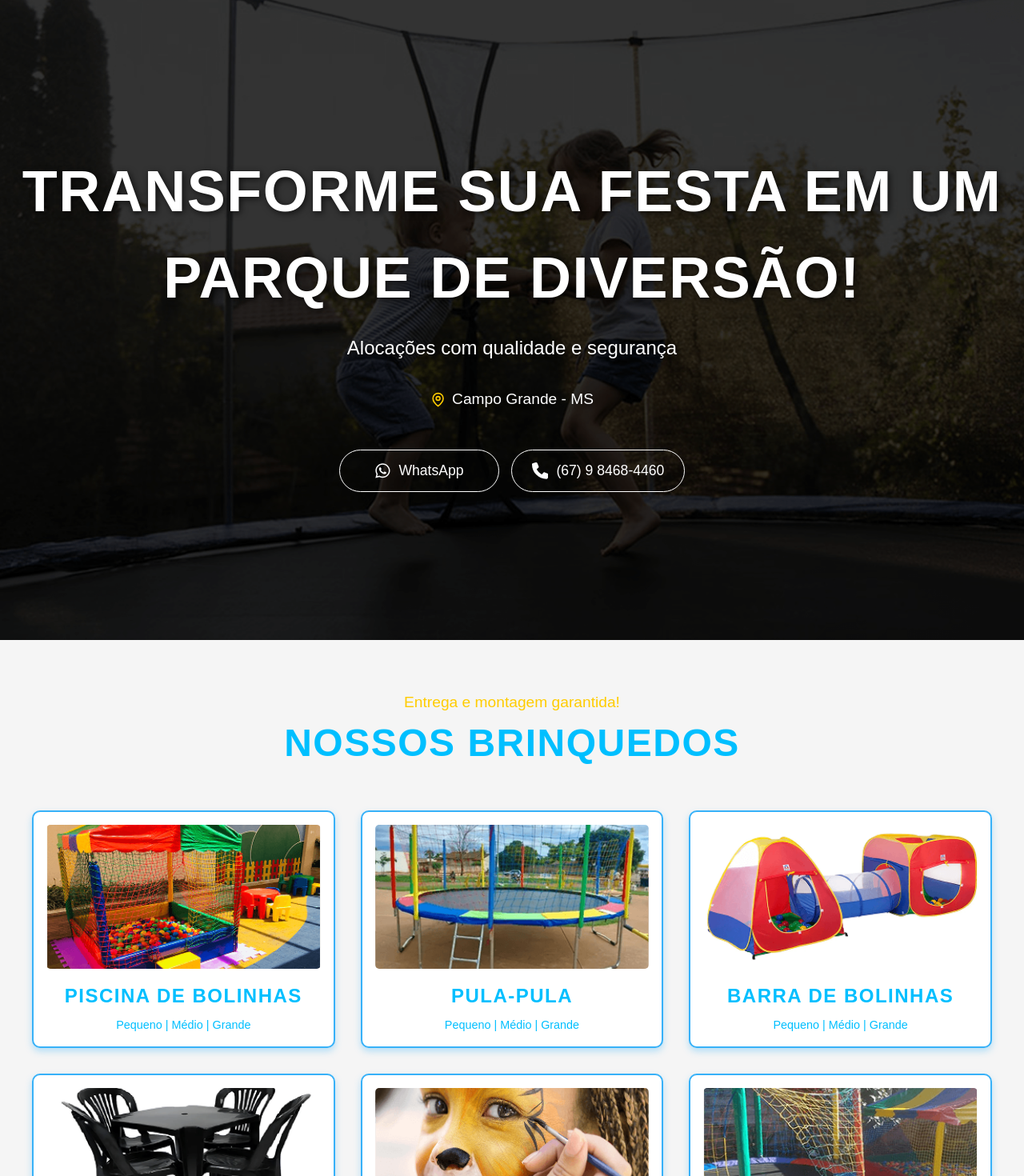
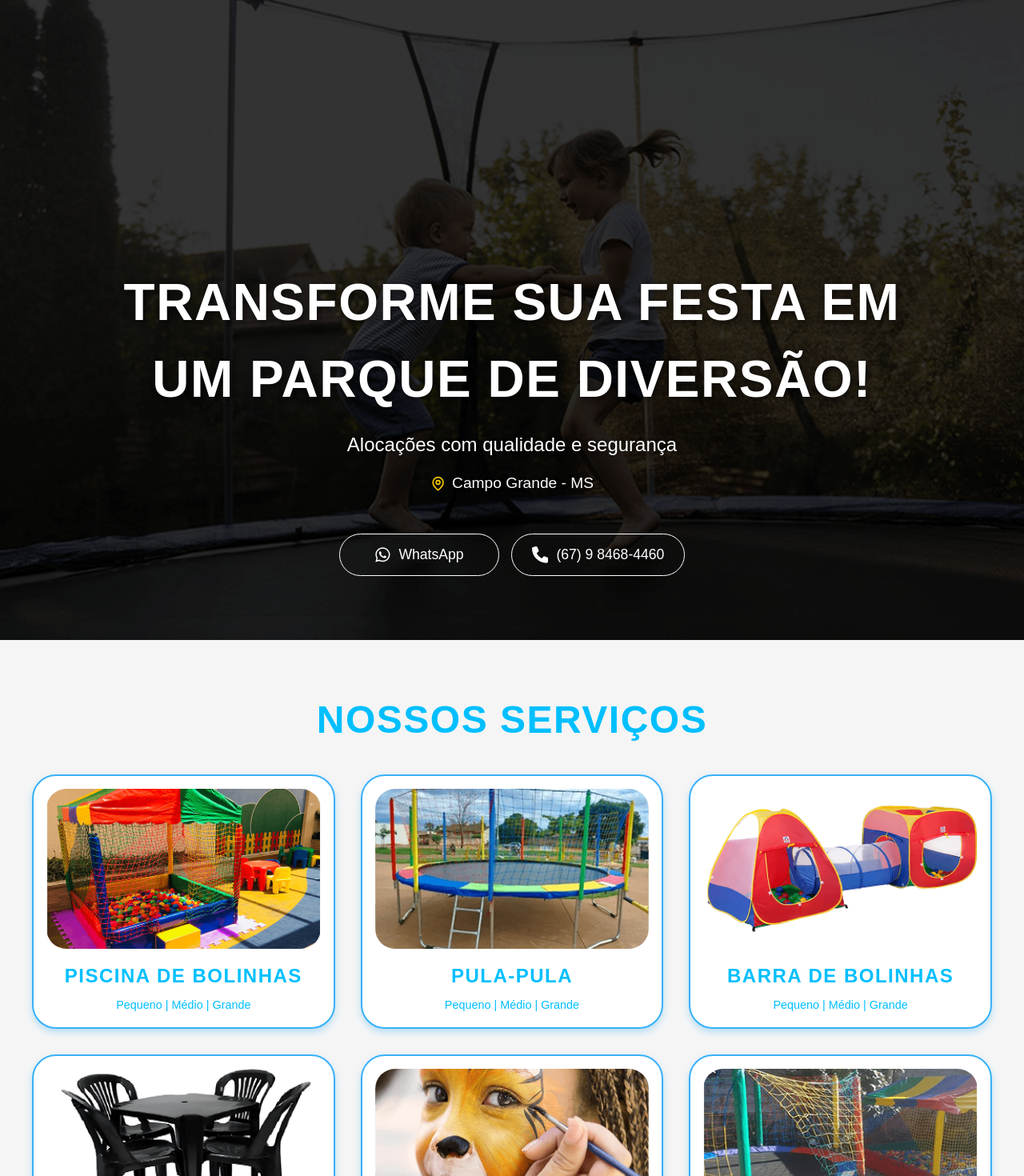
Before and after one commit to paghtecnologias128/monteiro-locacoes, a React (Vite) app: page / in a window 1280 px wide. Shown: the top 1470 px of the page at 80% size. Built offline with nearby package versions, Linux system fonts and the light colour scheme; a web font is replaced by a local one.

Commit message:
modificações feitas na estrutura

```diff
--- a/src/components/BookingSection/style.js
+++ b/src/components/BookingSection/style.js
@@ -61,7 +61,8 @@ export const Button = styled.a`
     transform 0.25s ease;
 
   &:hover {
-    background-color: #00bfff;
+    background-color: var(--color-green);
+    border-color: var(--color-green);
     color: #ffffff;
     transform: scale(1.05);
   }
--- a/src/components/Card/style.js
+++ b/src/components/Card/style.js
@@ -3,7 +3,7 @@ import styled from 'styled-components';
 export const ContainerCard = styled.div`
   background-color: #fff;
   border: 2px solid #37b1f8; /* Cor da borda: azul-claro #37B1F8, Espessura: 2px, Estilo: sólido */
-  border-radius: 10px; /* Canto levemente arredondado */
+  border-radius: 30px; /* Canto levemente arredondado */
   box-shadow: 0 4px 8px 0 #37b1f859; /* Sombra azul especificada */
   padding: 1rem;
   text-align: center;
@@ -17,9 +17,9 @@ export const ContainerCard = styled.div`
 
   img {
     width: 100%;
-    height: 180px;
+    height: 200px;
     object-fit: cover;
-    border-radius: 5px;
+    border-radius: 25px;
   }
 
   h2 {
--- a/src/components/Footer/index.jsx
+++ b/src/components/Footer/index.jsx
@@ -1,4 +1,4 @@
-import { FooterContainer, FooterContent, Column, LogoColumn, ContactColumn } from './style';
+import { FooterContainer, FooterContent, Column, LogoColumn, ContactColumn, Li } from './style';
 import Logo from '../../assets/img-logo.svg';
 import { FaWhatsapp, FaMapMarkerAlt } from 'react-icons/fa';
 import { FaPhone } from 'react-icons/fa6';
@@ -17,7 +17,7 @@ const Footer = () => {
         <ContactColumn>
           <h3>CONTATO</h3>
           <ul>
-            <li>
+            <Li isWhatsapp>
               <FaWhatsapp aria-hidden="true" />
               <a
                 href="https://wa.me/5567984684460"
@@ -27,17 +27,17 @@ const Footer = () => {
               >
                 WhatsApp
               </a>
-            </li>
-            <li>
+            </Li>
+            <Li>
               <FaPhone aria-hidden="true" />
               <a href="tel:+5567984684460" aria-label="Ligue para nós">
                 (67) 98468-4460
               </a>
-            </li>
-            <li>
+            </Li>
+            <Li isLocation>
               <FaMapMarkerAlt aria-hidden="true" />
               <span aria-label="Endereço da Monteiro Locações">R. Guarapuava, 850</span>
-            </li>
+            </Li>
           </ul>
         </ContactColumn>
       </FooterContent>
--- a/src/components/Footer/style.js
+++ b/src/components/Footer/style.js
@@ -69,8 +69,9 @@ export const ContactColumn = styled(Column)`
     list-style: none;
     padding: 0;
   }
+`;
 
-  li {
+export const Li = styled.li`
   display: flex;
   align-items: center;
   gap: 10px;
@@ -98,8 +99,12 @@ export const ContactColumn = styled(Column)`
     svg,
     a,
     span {
-        color: var(--color-cyan);
-      }
+      color: ${({ isWhatsapp, isLocation }) =>
+        isWhatsapp
+          ? 'var(--color-green)'
+          : isLocation
+            ? 'var(--color-yellow-lima)'
+            : 'var(--color-cyan)'};
     }
   }
 `;
--- a/src/components/HeroSection/index.jsx
+++ b/src/components/HeroSection/index.jsx
@@ -6,7 +6,10 @@ import { FaPhone } from 'react-icons/fa6';
 const HeroSection = () => {
   return (
     <Background>
-      <Title>Transforme sua festa em um parque de diversão!</Title>
+      <Title>
+        Transforme sua festa em <br />
+        um parque de diversão!
+      </Title>
       <SubTitle>Alocações com qualidade e segurança</SubTitle>
 
       <Paragraph>
@@ -19,6 +22,7 @@ const HeroSection = () => {
           href="https://wa.me/5567984684460"
           target="_blank"
           aria-label="Fale conosco pelo WhatsApp"
+          isWhatsapp
         >
           <FaWhatsapp color="var(--color-white)" />
           <span>WhatsApp</span>
--- a/src/components/HeroSection/style.js
+++ b/src/components/HeroSection/style.js
@@ -30,10 +30,15 @@ export const Background = styled.section`
 
 export const Title = styled.h1`
   font-family: var(--font-display);
-  font-size: clamp(2.5rem, 8vw, 4.5rem);
+  font-size: clamp(2.3rem, 7vw, 4rem);
   color: var(--color-white);
   font-weight: 700;
   text-shadow: 2px 2px 8px rgba(0, 0, 0, 0.7);
+  margin-top: 250px;
+
+  @media (max-width: 768px) {
+    margin-top: 100px;
+  }
 `;
 
 export const SubTitle = styled.h2`
@@ -50,7 +55,7 @@ export const Paragraph = styled.div`
   display: flex;
   align-items: center;
   gap: 8px;
-  margin-top: 2rem;
+  margin-top: 1rem;
   font-size: clamp(1rem, 3vw, 1.2rem);
   color: var(--color-white);
 
@@ -86,8 +91,9 @@ export const ContactButton = styled.a`
 
   &:hover,
   &:focus-visible {
-    background-color: var(--color-cyan);
-    border-color: var(--color-cyan);
+    background-color: ${({ isWhatsapp }) =>
+      isWhatsapp ? 'var(--color-green)' : 'var(--color-cyan)'};
+    border-color: ${({ isWhatsapp }) => (isWhatsapp ? 'var(--color-green)' : 'var(--color-cyan)')};
     transform: scale(1.05);
   }
 
--- a/src/components/Products/index.jsx
+++ b/src/components/Products/index.jsx
@@ -1,12 +1,11 @@
-import { CatalogSection, TitleWrapper, Subtitle, Title, Grid } from './style';
+import { CatalogSection, TitleWrapper, Title, Grid } from './style';
 import Card from '../Card';
 
 const Products = ({ cards }) => {
   return (
     <CatalogSection>
       <TitleWrapper>
-        <Subtitle>Entrega e montagem garantida!</Subtitle>
-        <Title>Nossos Brinquedos</Title>
+        <Title>Nossos serviços</Title>
       </TitleWrapper>
       <Grid>
         {cards.map((card) => (
--- a/src/components/Products/style.js
+++ b/src/components/Products/style.js
@@ -11,7 +11,7 @@ export const CatalogSection = styled.section`
 
 export const TitleWrapper = styled.div`
   text-align: center;
-  margin-bottom: 3rem;
+  margin-bottom: 2rem;
 `;
 
 export const Subtitle = styled.p`
--- a/src/styles/global.js
+++ b/src/styles/global.js
@@ -18,6 +18,8 @@ export const GlobalStyle = createGlobalStyle`
     --color-yellow: #ffcc00;
     --color-white: #ffffff;
     --color-text: #333333;
+    --color-green: #25D366;
+    --color-yellow-lima: #fde910;
 
     /* Fontes */
     --font-display: 'Bungee Inline', sans-serif;
```
Lines whose indentation alone changed are shown as unchanged.
